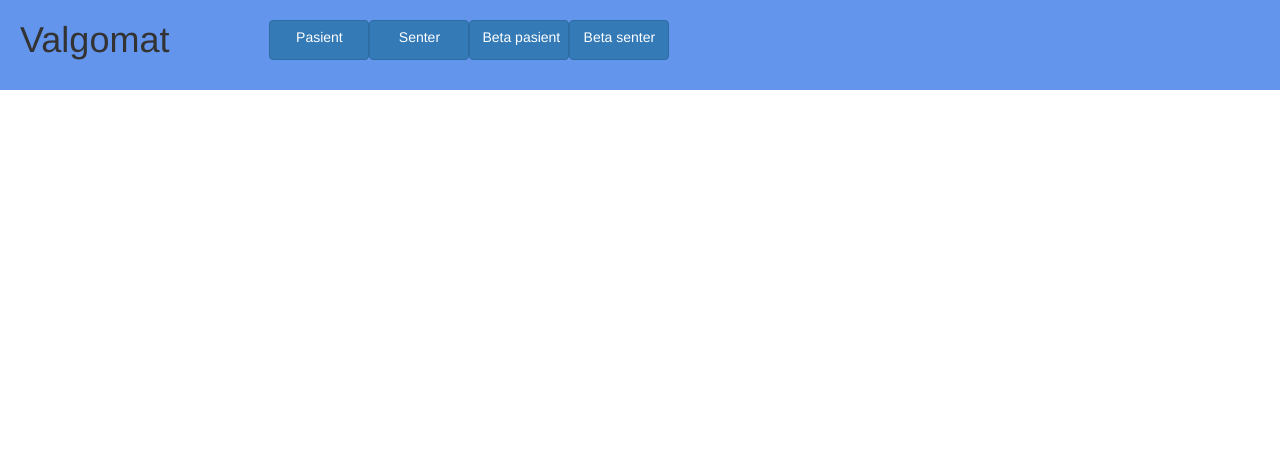
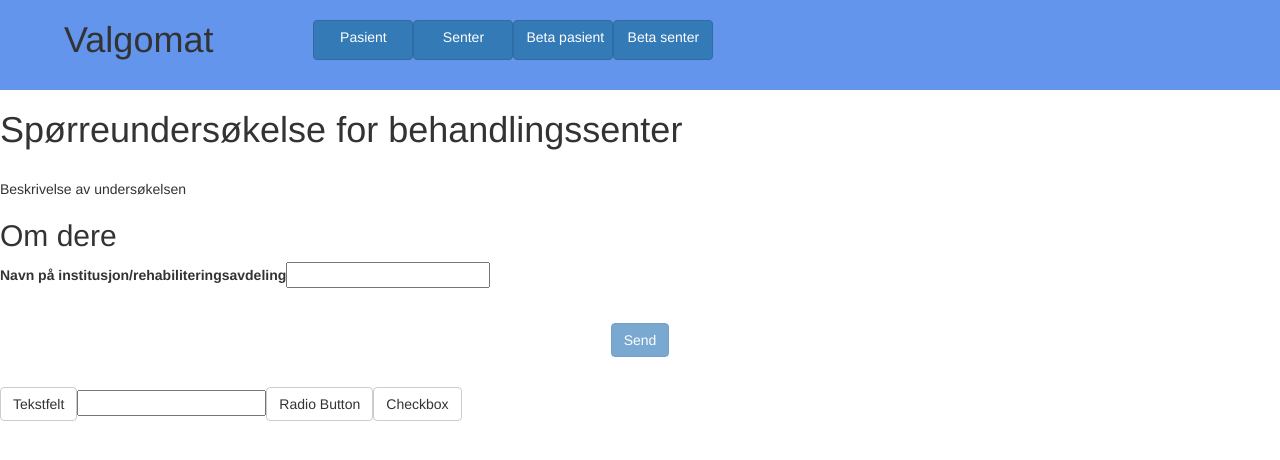
Before and after one commit to AndreDyrstad/react-valgomat, a React (Create React App) app: page /admin in a window 1280 px wide. Shown: the top 460 px of the page. Built offline with nearby package versions, Linux system fonts and the light colour scheme.

Commit message:
Done some small changes to styling and rephrase

```diff
--- a/package.json
+++ b/package.json
@@ -6,6 +6,7 @@
     "axios": "^0.18.0",
     "bootstrap": "^4.1.3",
     "bootstrap-arrow-buttons": "^1.0.4",
+    "canvas": "^2.0.1",
     "final-form": "^4.10.0",
     "prop-types": "^15.6.2",
     "react": "^16.4.2",
--- a/src/App.js
+++ b/src/App.js
@@ -4,6 +4,7 @@ import Patients from './components/Forms2'
 import oldCenters from './oldFiles/components/Centers'
 import oldPatients from './oldFiles/components/Patients'
 import Header from './components/Header'
+import FormMaker from './components/FormMaker'
 import './css/Header.css';
 
 import {BrowserRouter as Router, Route} from "react-router-dom";
@@ -34,6 +35,9 @@ class App extends Component {
           <Router>
               <Route path="/patient" component={oldPatients}/>
           </Router>
+          <Router>
+              <Route path="/admin" component={FormMaker}/>
+          </Router>
       </div>
     );
   }
--- a/src/components/FormMaker.js
+++ b/src/components/FormMaker.js
@@ -10,8 +10,195 @@ class FormMaker extends Component{
 
     constructor(props) {
         super(props);
+
+        this.state = {
+            questions: {
+                "questions": {
+                    "Om dere": [
+                        {
+                            "label": "Navn på institusjon/rehabiliteringsavdeling",
+                            "value": "navn",
+                            "type": "text"
+                        }
+                    ]
+                }
+            }
+        }
     }
 
+
+    onSubmit = async values => {
+
+    };
+
+
+    getForm = () => (
+        <div>
+
+            <div style={this.divStyle}>
+                <h1>{center.introduction.header}</h1>
+                <p> {center.introduction.description}</p>
+            </div>
+
+
+            {Object.keys(this.state.questions.questions).map((zone, index) => {
+                    let a = this.getForm2(zone);
+                    return (
+                        <div key={zone}>
+                            <h2>{zone}</h2>
+                            <div>{a}</div>
+
+                        </div>
+                    )
+                }
+            )}
+        </div>
+    );
+
+    getForm2 = (zone) => (
+
+        //this.state.files.questions[zone].map((obj, idx) => {
+        this.state.questions.questions[zone].map((obj, idx) => {
+                if (obj.type === "text") {
+                    return (
+
+                        <div key={obj.label}>
+                            <label>
+                                {obj.label}
+                                <Field
+                                    name={obj.value}
+                                    component="input"
+                                    type={obj.type}
+                                    value={obj.value}
+
+                                />{' '}
+                            </label>
+                        </div>
+
+                    )
+                }
+
+
+                if (obj.type === "radio") {
+                    return (
+
+                        <div key={obj.label}>
+                            <h3>{obj.label}</h3>
+                            <label>
+                                <Field
+                                    name={obj.value}
+                                    component="input"
+                                    type={obj.type}
+                                    value="true"
+
+                                />{' '}
+                                Ja
+                            </label>
+
+                            <label>
+                                <Field
+                                    name={obj.value}
+                                    component="input"
+                                    type={obj.type}
+                                    value="false"
+                                />{' '}
+                                Nei
+                            </label>
+                        </div>
+
+                    )
+                }
+
+
+                return (
+                    <div key={obj.label}>
+                        <label>
+                            <Field
+                                name={zone}
+                                component="input"
+                                type={obj.type}
+                                value={obj.value}
+                            />{' '}
+                            {obj.label}
+                        </label>
+                    </div>
+                )
+            }
+        )
+    );
+
+
+    componentSelector = () => {
+        return(
+            <div>
+                <Button onClick={() => this.addComponent("text")}>Tekstfelt</Button>
+                <input id="test" type="text"/>
+                <Button onClick={() => this.addComponent("radio")}>Radio Button</Button>
+                <Button onClick={() => this.addComponent("checkbox")}>Checkbox</Button>
+            </div>
+        )
+    };
+
+
+    addComponent = (type) => {
+
+        let newState = this.state.questions;
+
+        console.log(typeof  newState);
+        console.log(newState);
+
+        newState.questions["Om dere"].push({"Nytt felt": [
+                {
+                    "label": "Navn på institusjon/rehabiliteringsavdeling",
+                    "value": "navn",
+                    "type": "text"
+                }
+                ]
+                }
+                );
+
+        if(type === "text"){
+            this.setState({questions : newState})
+        }
+
+    }
+
+    render() {
+
+        return (
+
+            <div>
+
+                <link rel="stylesheet" href="https://maxcdn.bootstrapcdn.com/bootstrap/3.3.7/css/bootstrap.min.css"
+                      integrity="sha384-BVYiiSIFeK1dGmJRAkycuHAHRg32OmUcww7on3RYdg4Va+PmSTsz/K68vbdEjh4u"
+                      crossOrigin="anonymous"/>
+
+                <Form
+                    onSubmit={this.onSubmit}
+                    initialValues={{}}
+                    render={({handleSubmit, form, submitting, pristine, values}) => (
+
+                        <form onSubmit={handleSubmit}>
+
+                            {this.getForm()}
+
+                            {this.state.submitted && this.getDone()}
+
+
+                            <div className="buttons">
+
+                                    <Button type="submit" bsStyle="primary"
+                                            disabled={submitting || pristine}>Send</Button>
+
+                            </div>
+                            {this.componentSelector()}
+                        </form>
+                    )}
+                />
+
+            </div>
+        )
+    };
 
 
 
--- a/src/components/Forms.js
+++ b/src/components/Forms.js
@@ -135,17 +135,16 @@ class Forms extends Component {
                     return (
 
                         <div key={obj.label}>
-                            <label>
-                                {obj.label}
+                            <h4>{obj.label}</h4>
                                 <Field
                                     name={obj.value}
                                     component="input"
                                     type={obj.type}
                                     value={obj.value}
+                                    style={{"width":"50vw","height":"30px"}}
 
                                 />{' '}
                                 {obj.extra === undefined ? false : this.infoBox(obj.label, obj.extra)}
-                            </label>
                         </div>
 
                     )
@@ -183,6 +182,21 @@ class Forms extends Component {
                     )
                 }
 
+            if (obj.type === "textarea") {
+                return (
+                    <div key={obj.label}>
+                        <h3>{obj.label}</h3>
+                            <Field
+                                name={zone}
+                                component="textarea"
+                                type={obj.type}
+                                value={obj.value}
+                                style={{"width":"90vw","height":"250px"}}
+                            />{' '}
+                            {obj.extra === undefined ? false : this.infoBox(obj.label, obj.extra)}
+                    </div>
+                )
+            }
 
                 return (
                     <div key={obj.label}>
@@ -192,6 +206,7 @@ class Forms extends Component {
                                 component="input"
                                 type={obj.type}
                                 value={obj.value}
+
                             />{' '}
                             {obj.label}
                             {obj.extra === undefined ? false : this.infoBox(obj.label, obj.extra)}
@@ -218,31 +233,46 @@ class Forms extends Component {
                     render={({handleSubmit, form, submitting, pristine, values}) => (
 
                         <form onSubmit={handleSubmit}>
+                        <div className="test">
+                            <div className={"screen"}>
 
-                            {this.state.files !== undefined ? this.getError() : this.getForm()}
+                                {this.state.files !== undefined ? this.getError() : this.getForm()}
 
-                            {this.state.submitted && this.getDone()}
+                                {this.state.submitted && this.getDone()}
+                            </div>
+
+                        </div>
+                            <div className="buttons">
+
+                                {this.state.displayValue === 0 ? <Button bsStyle="primary" disabled onClick={() => {
+                                        this.changeDisplay(-1);
+                                        window.scrollTo(0, 0)
+                                    }} id="back"> <Glyphicon glyph="chevron-left"/> Tilbake</Button>
+                                    :
+                                    <Button bsStyle="primary" onClick={() => {
+                                        this.changeDisplay(-1);
+                                        window.scrollTo(0, 0)
+                                    }} id="back"> <Glyphicon glyph="chevron-left"/> Tilbake</Button>}
 
 
-                            <div className="buttons">
 
-                                <Button onClick={() => this.changeDisplay(-1)}>Tilbake</Button>
-                                <Button onClick={() => this.changeDisplay(1)}>Frem</Button>
                                 {this.state.displayValue === this.state.display.length - 1 ?
-                                    <Button type="submit" bsStyle="primary"
-                                            disabled={submitting || pristine}>Send</Button> : false}
+                                    <Button type="submit" bsStyle="primary" id="forward"
+                                            disabled={submitting || pristine}>Send</Button>
+                                    :
+                                    <Button bsStyle="primary" onClick={() => {
+                                        this.changeDisplay(1);
+                                        window.scrollTo(0, 0)}}
+                                            id="forward"> Neste <Glyphicon glyph="chevron-right"/> </Button>
+                                }
 
                             </div>
-                            <pre>{JSON.stringify(values, 0, 2)}</pre>
                         </form>
                     )}
                 />
-
             </div>
         )
     };
-
-
 }
 
 export default Forms;
--- a/src/components/Forms2.js
+++ b/src/components/Forms2.js
@@ -4,6 +4,8 @@ import axios from "axios/index";
 import {Button, Popover, OverlayTrigger, Glyphicon, Alert} from 'react-bootstrap'
 import Recommendation from "./Recommendation";
 import patients from '../json/patients';
+import '../css/Header.css'
+import '../css/New.css'
 
 class Forms extends Component {
 
@@ -52,9 +54,11 @@ class Forms extends Component {
 
     getForm = () => (
         <div>
-            <div>
+            <div className="introduction">
                 <h1>{patients.introduction.header}</h1>
                 <p> {patients.introduction.description}</p>
+                {patients.introduction.link === undefined ? false : <a href={patients.introduction.link}>Klikk her for å se ventetider</a>}
+
             </div>
 
 
@@ -195,16 +199,31 @@ class Forms extends Component {
                                     <div className={"screen"}>
                                         {this.state.files !== undefined ? this.getError() : this.getForm()}
                                     </div>
-                                    <div className="buttons">
+                                </div>
+                                <div className="buttons">
 
-                                        <Button onClick={() => this.changeDisplay(-1)}>Tilbake</Button>
-                                        <Button onClick={() => this.changeDisplay(1)}>Frem</Button>
-                                        {this.state.displayValue === this.state.display.length - 1 ?
-                                            <Button type="submit" bsStyle="primary"
-                                                    disabled={submitting || pristine}>Send</Button> : false}
+                                    {this.state.displayValue === 0 ? <Button bsStyle="primary" disabled onClick={() => {
+                                            this.changeDisplay(-1);
+                                            window.scrollTo(0, 0)
+                                        }} id="back"> <Glyphicon glyph="chevron-left"/> Tilbake</Button> :
 
-                                    </div>
-                                    <pre>{JSON.stringify(values, 0, 2)}</pre>
+                                    <Button bsStyle="primary" onClick={() => {
+                                        this.changeDisplay(-1);
+                                        window.scrollTo(0, 0)
+                                    }} id="back"> <Glyphicon glyph="chevron-left"/> Tilbake</Button>}
+
+
+
+                                    {this.state.displayValue === this.state.display.length - 1 ?
+                                        <Button type="submit" bsStyle="primary" id="forward"
+                                                disabled={submitting || pristine}>Send</Button> :
+
+                                        <Button bsStyle="primary" onClick={() => {
+                                            this.changeDisplay(1);
+                                            window.scrollTo(0, 0)}}
+                                                id="forward"> Neste <Glyphicon glyph="chevron-right"/> </Button>
+                                    }
+
                                 </div>
                             </form>
                         )}
--- a/src/css/Header.css
+++ b/src/css/Header.css
@@ -1,7 +1,7 @@
 .header{
     display: flex;
     flex-direction: row;
-    padding-left: 20px;
+    padding-left: 5%;
     background-color: cornflowerblue;
 }
 
--- a/src/css/New.css
+++ b/src/css/New.css
@@ -1,9 +1,10 @@
-.quest{
-
+.buttons{
+    display: block !important;
+    position: relative !important;
 }
 
-.quest:nth-child(odd) {
-
+label{
+    width: 100% !important;
 }
 
 .test{
@@ -13,11 +14,14 @@
 
 .screen{
     width: 70vw;
-}
-pre{
-    width: 30vw;
+    margin-left: 5%;
 }
 
 span{
     padding-left: 10px;
 }
+
+.introduction{
+    border-bottom: #222222 solid 2px;
+    padding-bottom: 20px;
+}
--- a/src/json/patients.json
+++ b/src/json/patients.json
@@ -1,10 +1,11 @@
 {
   "introduction":{
     "header": "Valgomat for pasienter",
-    "description": "Denne nettsiden skal hjelpe deg med å finne det rette behandlingsstedet for deg. Ventetider og plassering kan påvirke resultatet ditt. For ventetider, se LINK. Noe økonomigreier jeg ikke husker."
+    "description": "Denne nettsiden skal hjelpe deg med å finne det rette behandlingsstedet for deg. Ventetider og plassering kan påvirke resultatet ditt. For ventetider, se linken under. Noe økonomigreier jeg ikke husker.",
+    "link": "https://helsenorge.no/velg-behandlingssted/ventetider-for-behandling?bid=347"
   },
   "questions": {
-    "Viktig": [
+    "Hva er viktig for deg": [
       {
         "label": "Nærhet til hjemmet",
         "value": "nærhet",
@@ -65,7 +66,7 @@
         "type": "checkbox"
       }
     ],
-    "Opphold": [
+    "Behov for type opphold": [
       {
         "label": "Informasjonsopphold",
         "value": "informasjon",
@@ -102,7 +103,7 @@
         "type": "checkbox"
       }
     ],
-    "Velg to problemstilliger som er viktigst for deg": [
+    "Hva er de to viktigste problemstillingen du ønsker rehabilitering for?": [
       {
         "label": "Arm-/håndfunksjon",
         "value": "arm/hånd",
@@ -204,7 +205,7 @@
         "type": "checkbox"
       }
     ],
-    "Nevn opp til tre mindre viktige problemstilliger": [
+    "Nevn 3 andre problemstillinger du har behov rehabilitering for?": [
       {
         "label": "Arm-/håndfunksjon",
         "value": "arm/hånd",
```
Also changed, not shown: src/json/centers.json (+12 -5 lines), 1 other file (tests, documents, lock files or other folders).
